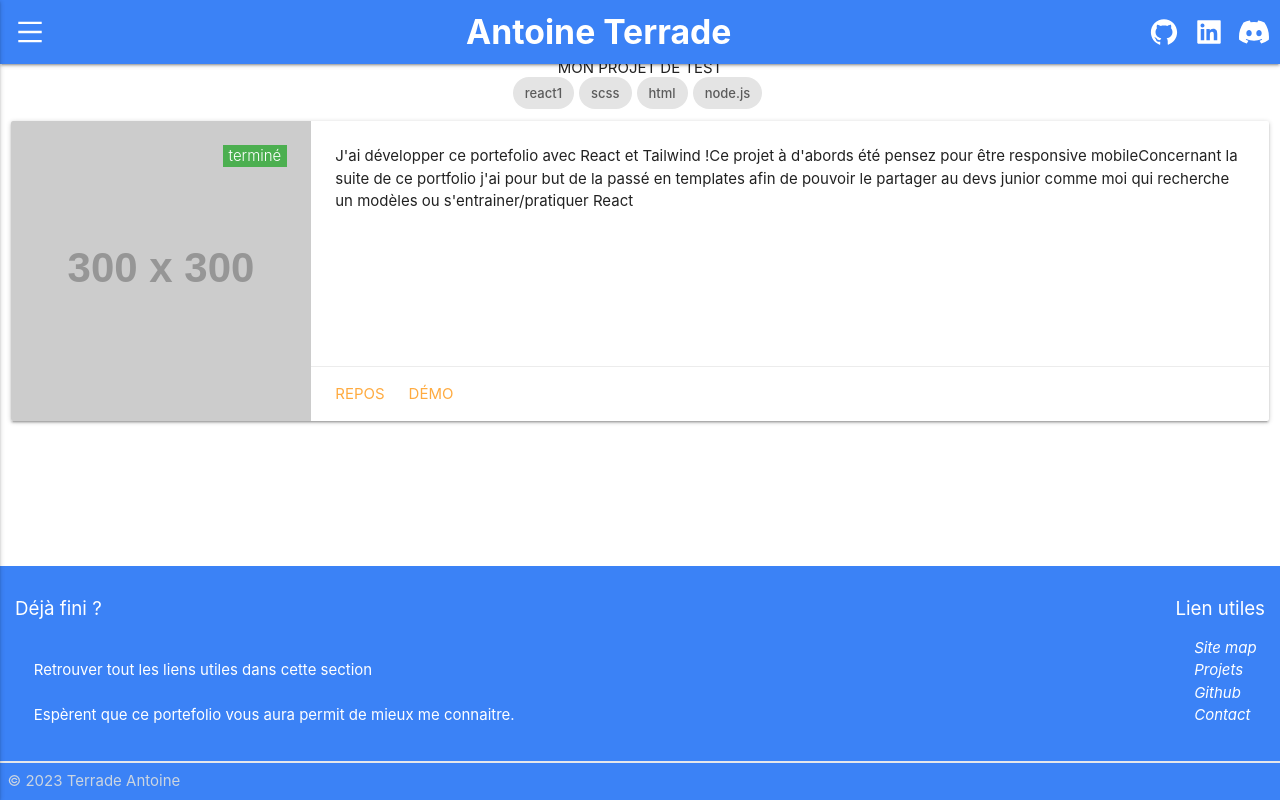
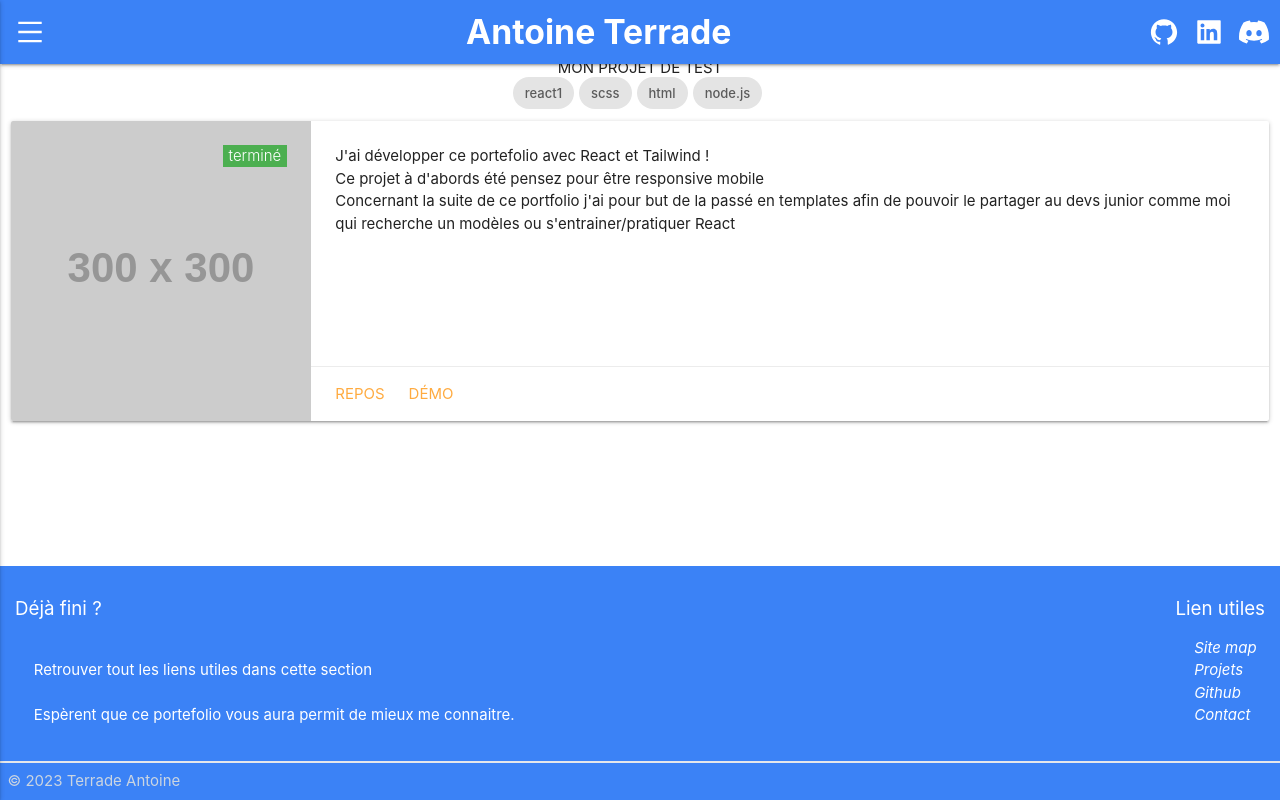
Before and after one commit to TonyLaPoche/Portfolio-antoine-terrade, a React (Create React App) app in the folder my-app/: page /project/presentation-projet-1 in a window 1280 px wide. Built offline with nearby package versions, Linux system fonts and the light colour scheme.

Commit message:
map description de fakeData

```diff
--- a/my-app/src/view/Project/index.js
+++ b/my-app/src/view/Project/index.js
@@ -43,7 +43,9 @@ const Project = () => {
               </CardTitle>
             }
           >
-            {data.description}
+            {/* {data.description} */}
+							{data.description.map(speech => <p>{speech}</p>)}
+
           </Card>
         </Col>
       </Row>
```
